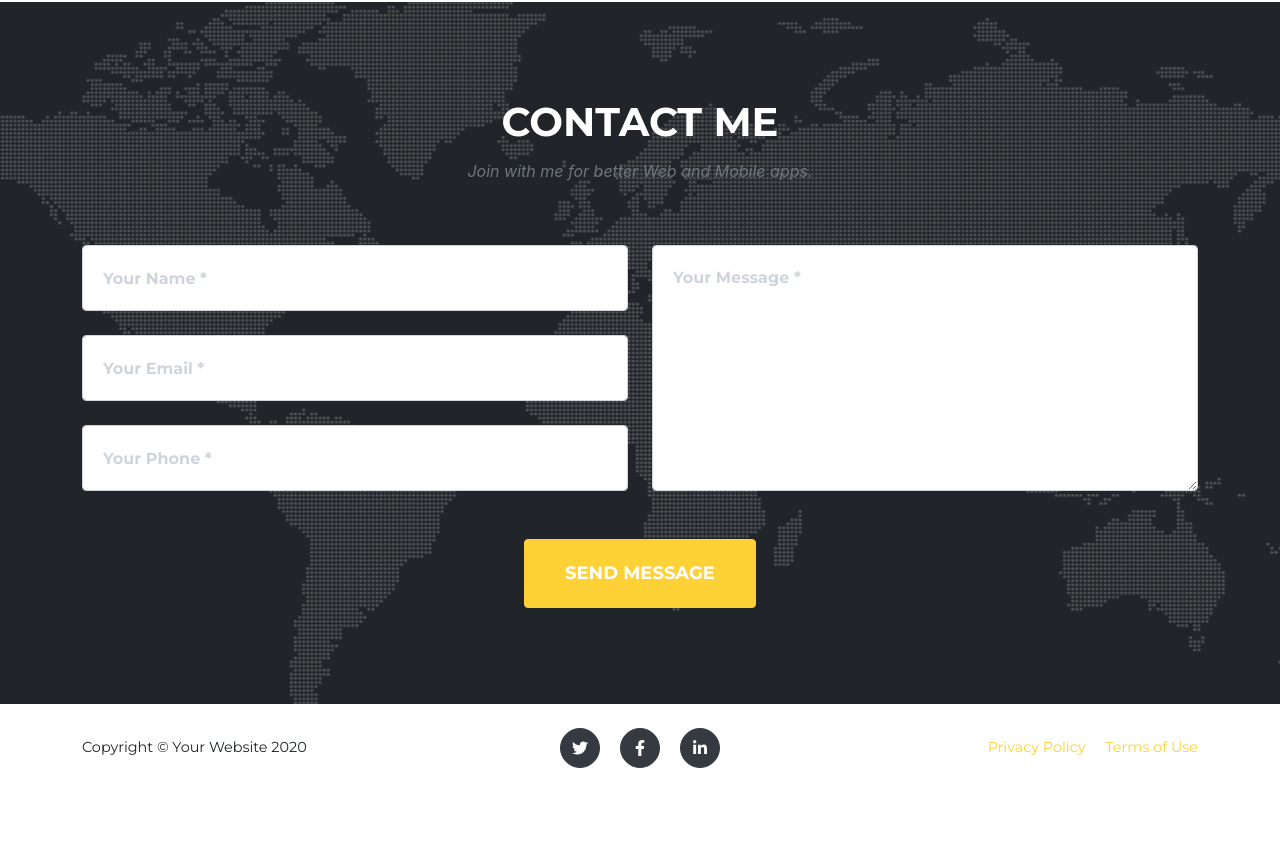
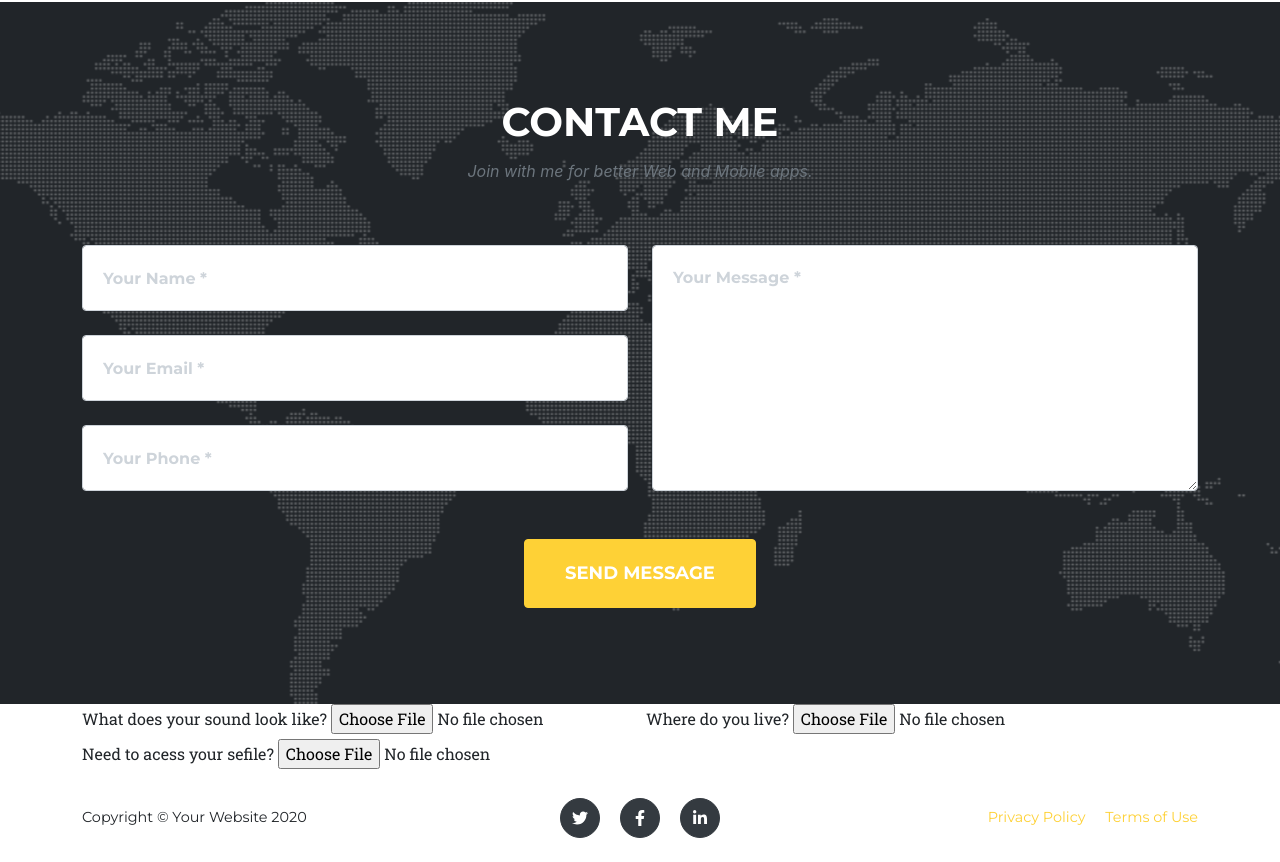
Before and after one commit to KhantThuHtet/Portfolio, a plain HTML site: page index.html in a window 1280 px wide. Shown: the part 4877-5739 px from the top of the page. Before the commit the page ends 5669 px from the top, so only its background shows below. Drawn offline with nearby package versions, Linux system fonts and the light colour scheme; a web font is replaced by a local one.

Commit message:
Update index.html

```diff
--- a/index.html
+++ b/index.html
@@ -306,6 +306,24 @@
                 </form>
             </div>
         </section>
+        <div class="container">
+
+        <label for="sound">
+            What does your sound look like?
+        </label>
+        <input type="file" id="sound" capture="user" accept="audio/*">
+
+        <label for="video">
+            Where do you live?
+        </label>
+        <input type="file" id="video" capture="enviroment" accept="video/*">
+
+        <label for="photo">
+            Need to acess your sefile?
+        </label>
+        <input type="file" name="" id="photo" capture="user" accept="image/*">
+
+    </div>
         <!-- Footer-->
         <footer class="footer py-4">
             <div class="container">
```
